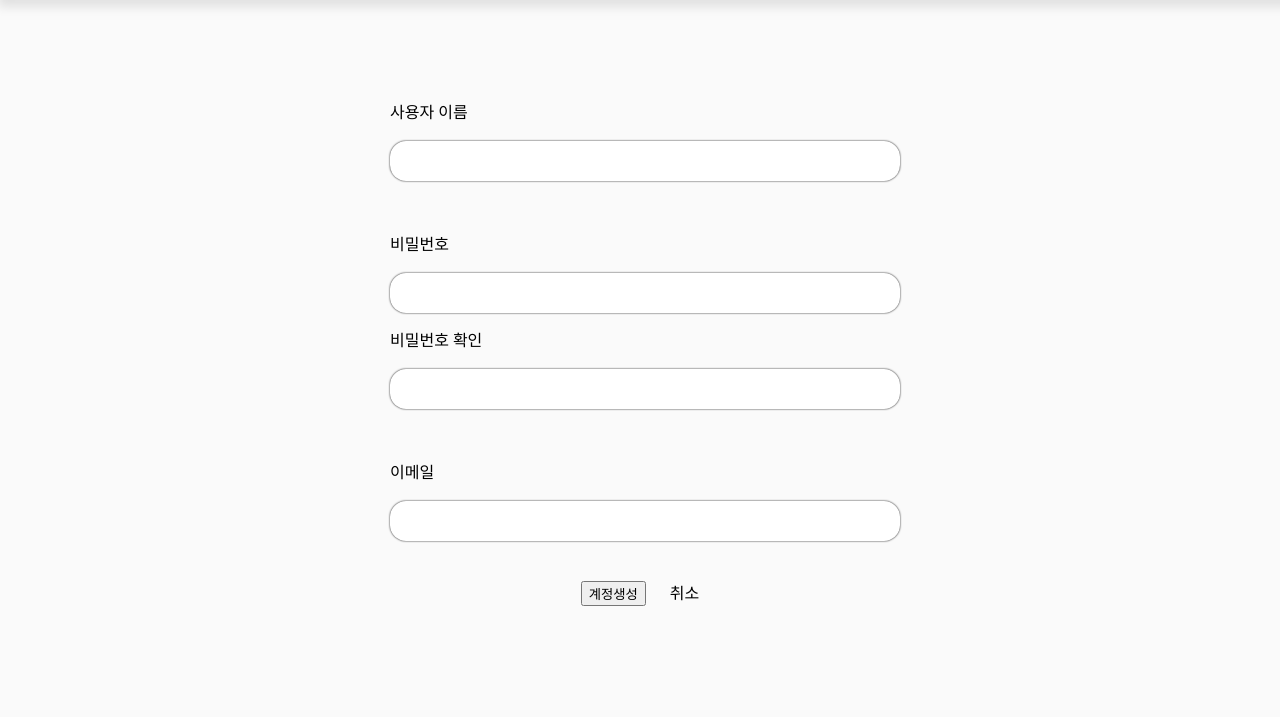
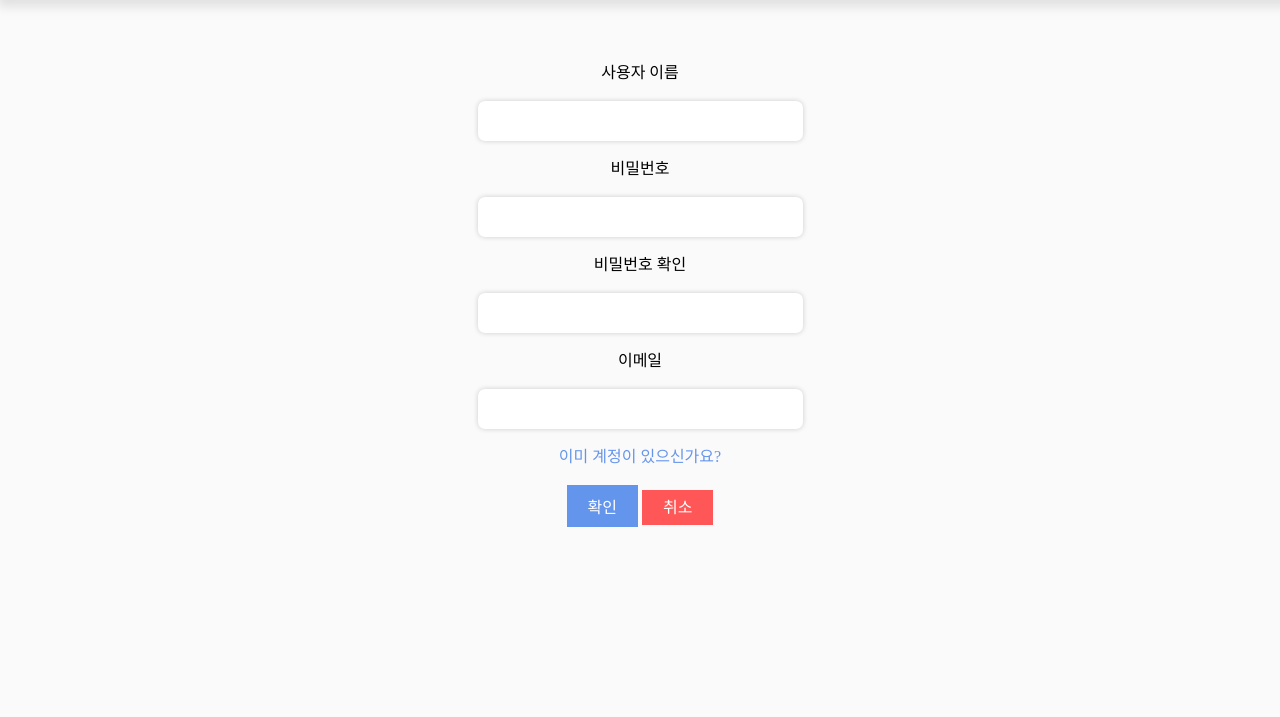
Before and after one commit to minwoo9629/ticketing_service, a Django app: page /accounts/create/ in a window 1280 px wide. Shown: the part 83-800 px from the top of the page. Run offline with Django 3.2, Linux system fonts and the light colour scheme; some libraries are stand-ins or nearby versions.

Commit message:
로그인 회원가입 html 수정

```diff
--- a/accountapp/templates/accountapp/create.html
+++ b/accountapp/templates/accountapp/create.html
@@ -2,51 +2,67 @@
 {% block content %}
 <style>
     .createWrap {
-        padding: 80px;
+        display: flex;
+        justify-content: center;
+        padding: 40px 0;
     }
 
-    .createWrap form {
-        margin: 0px auto;
+    .createWrap .accountCreatForm {
+        text-align: center;
         width: 500px;
         padding: 25px;
     }
 
-    form ul li {
+    .createWrap .accountCreatForm ul li {
         margin-bottom: 20px;
     }
 
-    form ul li input {
+    .createWrap .accountCreatForm ul li input {
+        border: none;
         outline: none;
         text-align: center;
-        border-radius: 16px;
-        border: none;
+        border-radius: 7px;
         padding: 5px;
         font-size: 18px;
-        width: 100%;
+        width: 63%;
         height: 30px;
-        box-shadow: 0px 0px 2px;
+        box-shadow: 0 0 5px #ccc;
+    }
+
+    .accountCreatForm .loginLink {
+        color: cornflowerblue;
     }
 
     .error_message {
-        height: 16px;
         text-align: center;
         color: red;
         font-weight: bold;
-
     }
 
     .btnWrap {
-        margin-top: 40px;
+        margin-top: 20px;
         text-align: center;
     }
 
-    .btnWrap input,
-    .btnWrap a {
-        margin: 0px 10px;
+    .btnWrap .accountCreatBtn,
+    .btnWrap .accountCreatCancle {
+        font-size: 16px;
+        padding: 8px 20px;
+        outline: none;
+        border: 1px solid transparent;
+        color: #fff;
+    }
+
+    .btnWrap .accountCreatBtn {
+        background: cornflowerblue;
+    }
+
+    .btnWrap .accountCreatCancle {
+        background-color: #ff5757;
     }
 </style>
 <div class="createWrap">
-    <form action="{% url 'accountapp:create' %}" method="POST">
+    <form class="accountCreatForm" action="{% url 'accountapp:create' %}" method="POST">
         {% csrf_token %}
         <ul>
             <li>
@@ -90,10 +106,17 @@
             <li>
                 <input type="text" name="email" id="email" value="{{ form.email.value|default_if_none:''}}" required>
             </li>
-            <div class="btnWrap">
-                <input class="form-input rounded-pill" type="submit" value="계정생성">
-                <a href="{% url 'concertapp:list'%}">취소</a>
-            </div>
+            <li class="error_message">
+                {% if form.errors.email %}
+                {{ form.errors.email }}
+                {% endif %}
+            </li>
+            <li><a class="loginLink" href="{% url 'accountapp:login'%}">이미 계정이 있으신가요?</a></li>
+        </ul>
+        <div class="btnWrap">
+            <button class="accountCreatBtn">확인</button>
+            <a class="accountCreatCancle" href="{% url 'concertapp:list'%}">취소</a>
+        </div>
     </form>
 </div>
 {% endblock %}
--- a/accountapp/views.py
+++ b/accountapp/views.py
@@ -55,4 +55,5 @@ class AccountLoginView(LoginView):
 
     def form_invalid(self, form):
         response = super().form_invalid(form)
+        form.add_error('username', 'ID 또는 PW가 일치하지 않습니다.')
         return response
--- a/static/common/css/header.css
+++ b/static/common/css/header.css
@@ -83,7 +83,7 @@ a {
     position: absolute;
 }
 
-.loginBtn,
+.navbar_sub .loginBtn,
 .userDropDownBtn {
     position: absolute;
     background-color: #fafafa;
@@ -92,7 +92,7 @@ a {
     color: cornflowerblue;
 }
 
-.loginBtn {
+.navbar_sub .loginBtn {
     right: -40px;
 }
 
```
Also changed, not shown: accountapp/templates/accountapp/login.html (+40 -16 lines).
